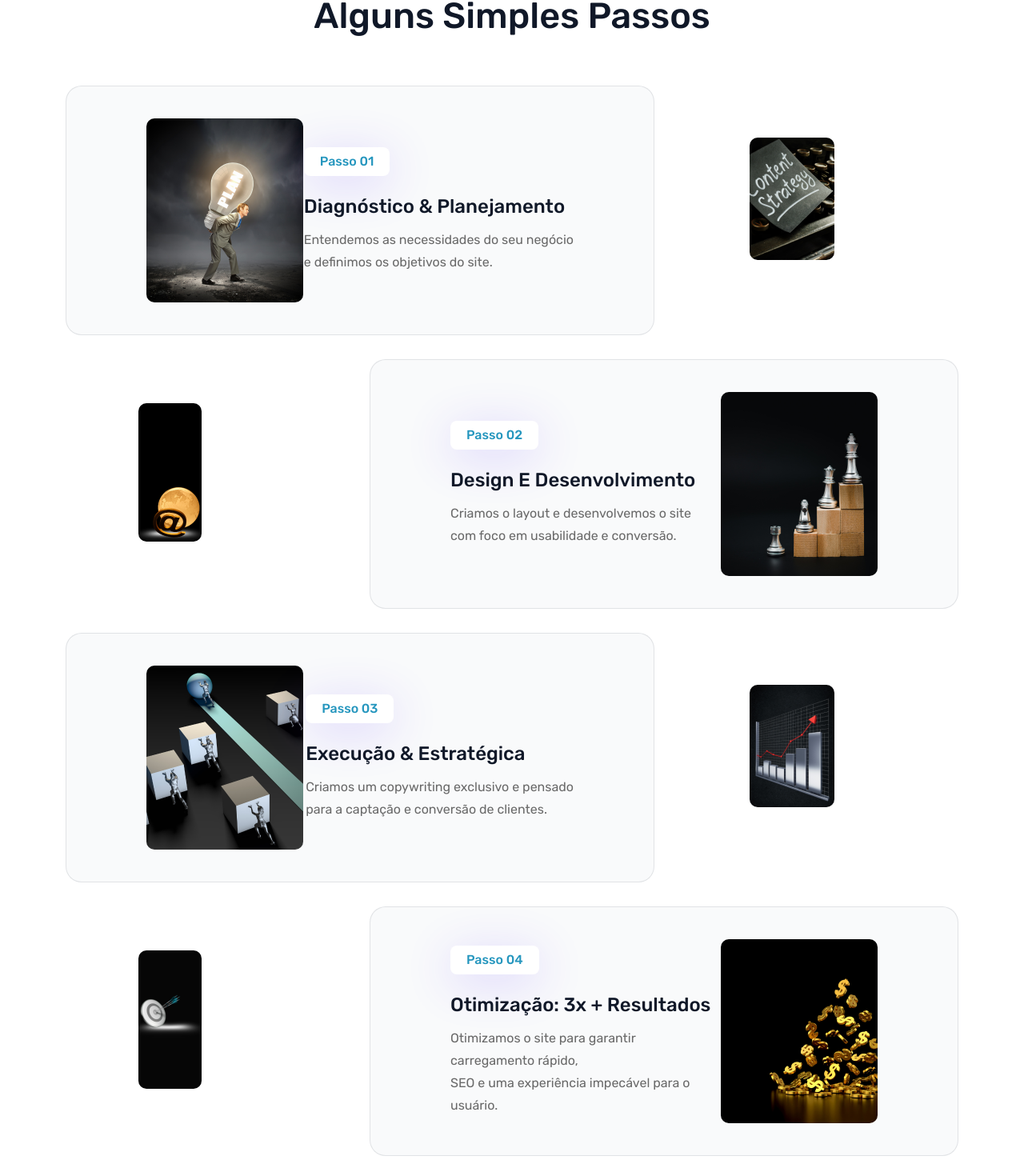
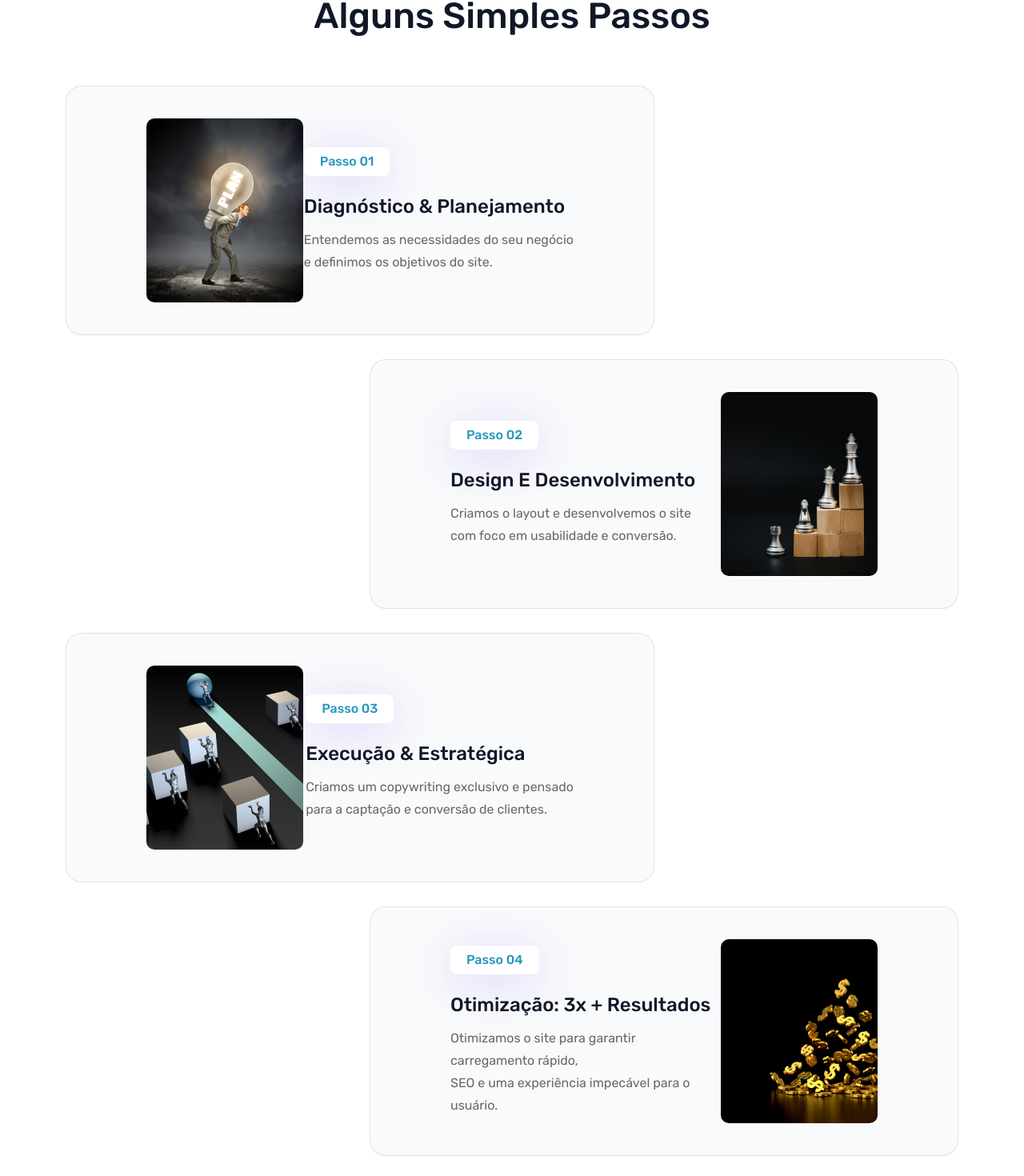
Before and after one commit to Bolt-360/bolt-agency, a Next.js app: page / in a window 1280 px wide. Shown: the part 4030-5500 px from the top of the page at 80% size. Built offline with nearby package versions, Linux system fonts and the light colour scheme; no server answers.

Commit message:
Remoção de imagens a pedido do marketing

```diff
--- a/components/pages/WorkingProcess.js
+++ b/components/pages/WorkingProcess.js
@@ -31,19 +31,8 @@ const WorkingProcess = () => {
             </div>
           </div>
           <div className="col-lg-3 wow fadeInUp" data-wow-delay=".5s">
-            <div className="arrow-image">
-              <img src="assets/img/imagens/1(1).png" alt="img"
-              style={{ borderRadius: '10px' }}/>
-            </div>
           </div>
           <div className="col-lg-3 wow fadeInUp" data-wow-delay=".3s">
-            <div className="arrow-image text-center">
-              <img
-                src="assets/img/imagens/1(3).png"
-                alt="img"
-                style={{ borderRadius: '10px' }}
-              />
-            </div>
           </div>
           <div className="col-lg-8 wow fadeInUp" data-wow-delay=".5s">
             <div className="working-card-items">
@@ -78,19 +67,8 @@ const WorkingProcess = () => {
             </div>
           </div>
           <div className="col-lg-3 wow fadeInUp" data-wow-delay=".5s">
-            <div className="arrow-image">
-              <img src="assets/img/imagens/2(1).png" alt="img"
-              style={{ borderRadius: '10px' }}/>
-            </div>
           </div>
           <div className="col-lg-3 wow fadeInUp" data-wow-delay=".3s">
-            <div className="arrow-image text-center">
-              <img
-                src="assets/img/imagens/2(3).png"
-                alt="img"
-                style={{ borderRadius: '10px' }}
-              />
-            </div>
           </div>
           <div className="col-lg-8 wow fadeInUp" data-wow-delay=".5s">
             <div className="working-card-items">
```
